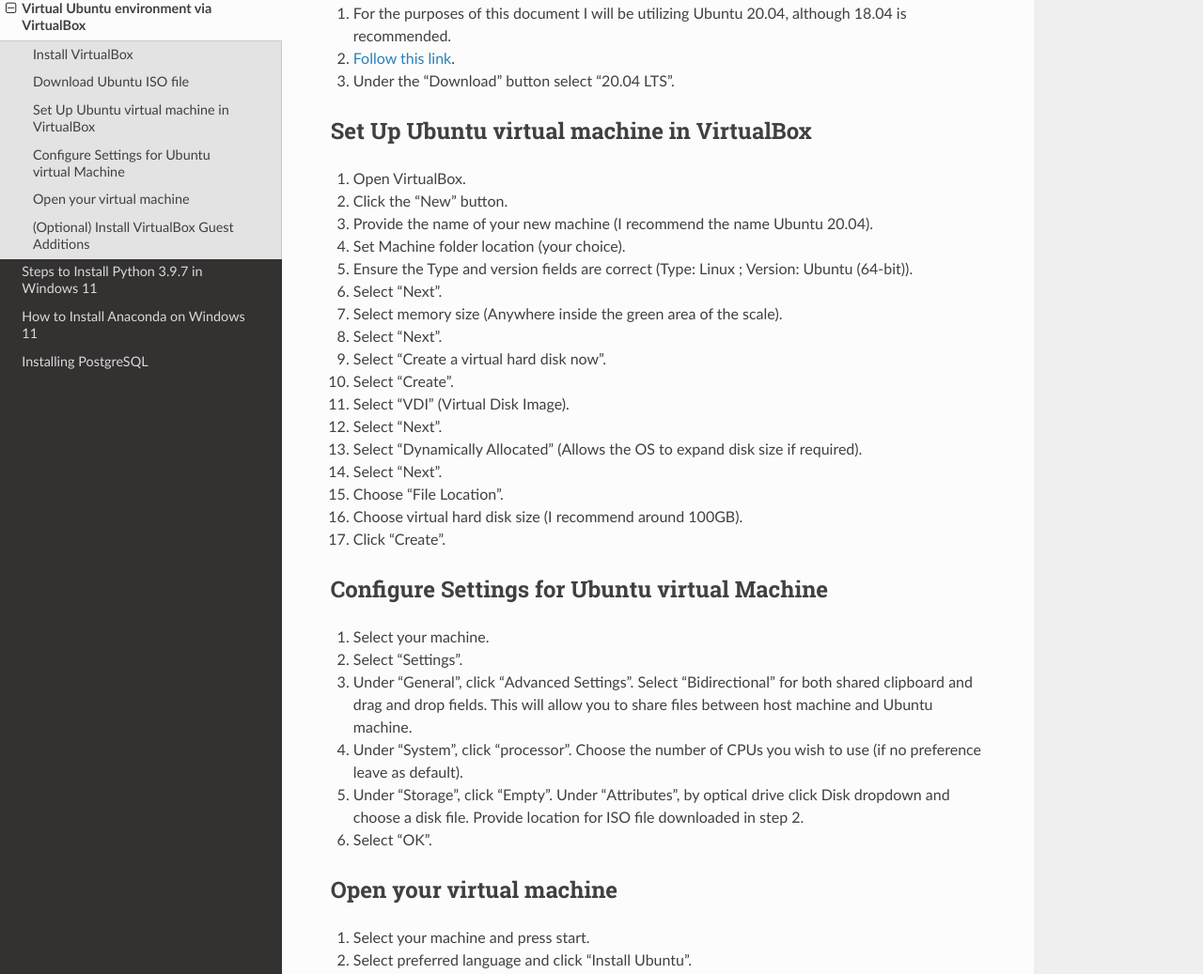
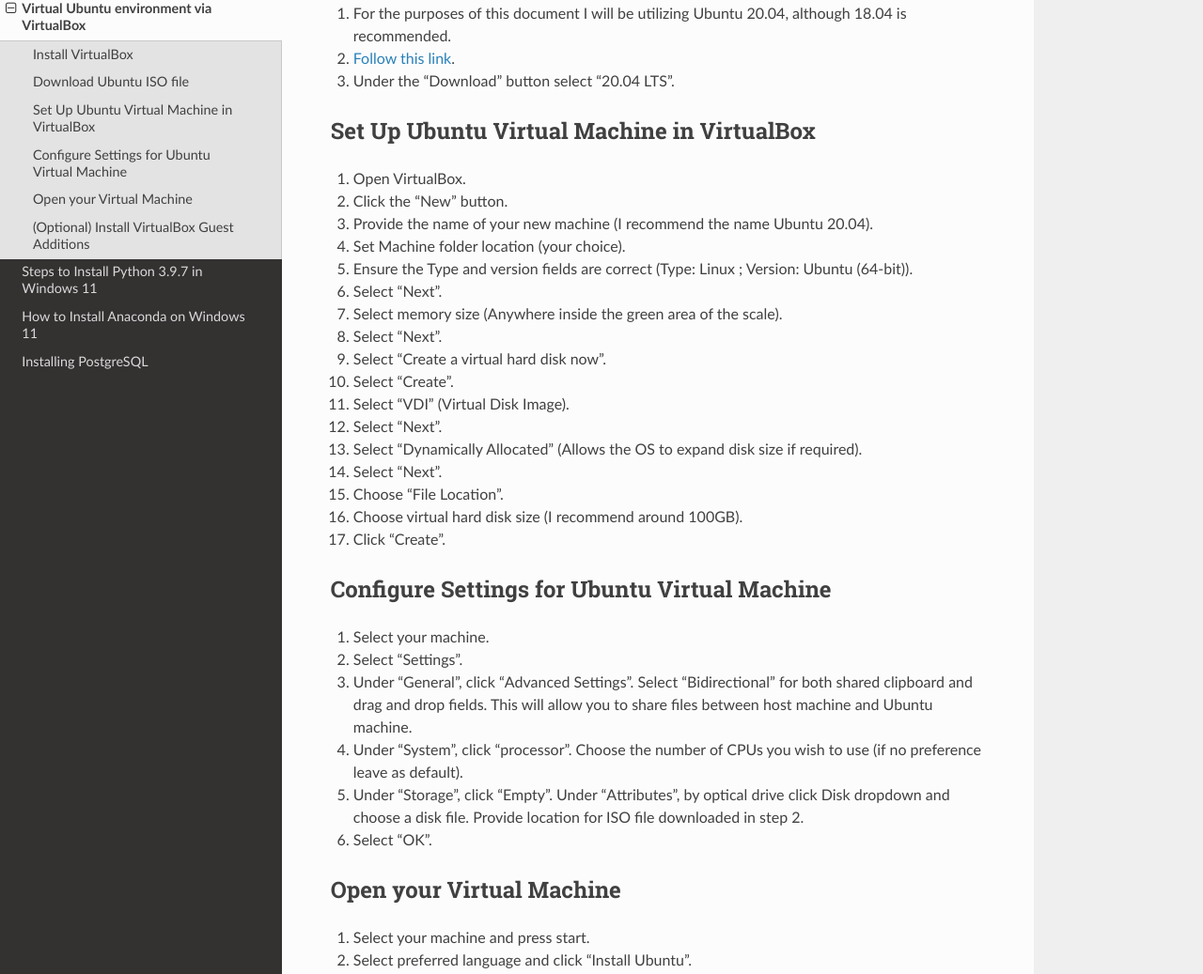
Before and after one commit to stccenter/STCenterDocs, a Sphinx documentation site: the page built from docs/source/venv-ubuntu.rst, in a window 1280 px wide and 1400 px high, scrolled down 300 px. Shown: the part 137-1174 px from the top of the window at 94% size. Built offline with Sphinx 7.4.7 and the Read the Docs theme 2.0.0, drawn with Linux system fonts in a browser that asks for light colours.

```diff
--- a/docs/source/venv-ubuntu.rst
+++ b/docs/source/venv-ubuntu.rst
@@ -17,7 +17,7 @@ Download Ubuntu ISO file
 2. `Follow this link <https://ubuntu.com/#download>`_.
 3. Under the "Download" button select "20.04 LTS".
 
-Set Up Ubuntu virtual machine in VirtualBox
+Set Up Ubuntu Virtual Machine in VirtualBox
 --------------------------------------------
 1. Open VirtualBox.
 2. Click the "New" button.
@@ -37,7 +37,7 @@ Set Up Ubuntu virtual machine in VirtualBox
 16. Choose virtual hard disk size (I recommend around 100GB).
 17. Click "Create".
 
-Configure Settings for Ubuntu virtual Machine
+Configure Settings for Ubuntu Virtual Machine
 ----------------------------------------------
 1. Select your machine.
 2. Select "Settings".
@@ -46,7 +46,7 @@ Configure Settings for Ubuntu virtual Machine
 5. Under "Storage", click "Empty". Under "Attributes", by optical drive click Disk dropdown and choose a disk file. Provide location for ISO file downloaded in step 2.
 6. Select "OK".
 
-Open your virtual machine
+Open your Virtual Machine
 -------------------------------------
 1. Select your machine and press start.
 2. Select preferred language and click "Install Ubuntu".
```
